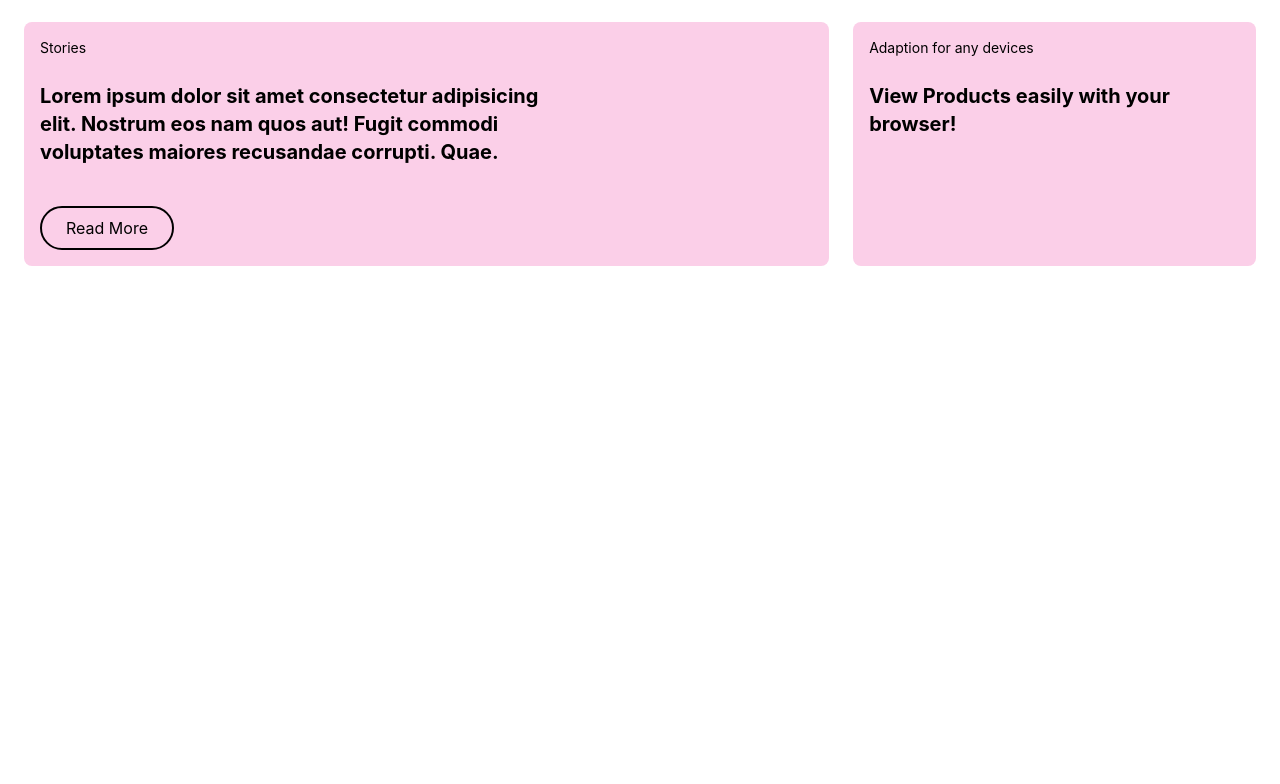
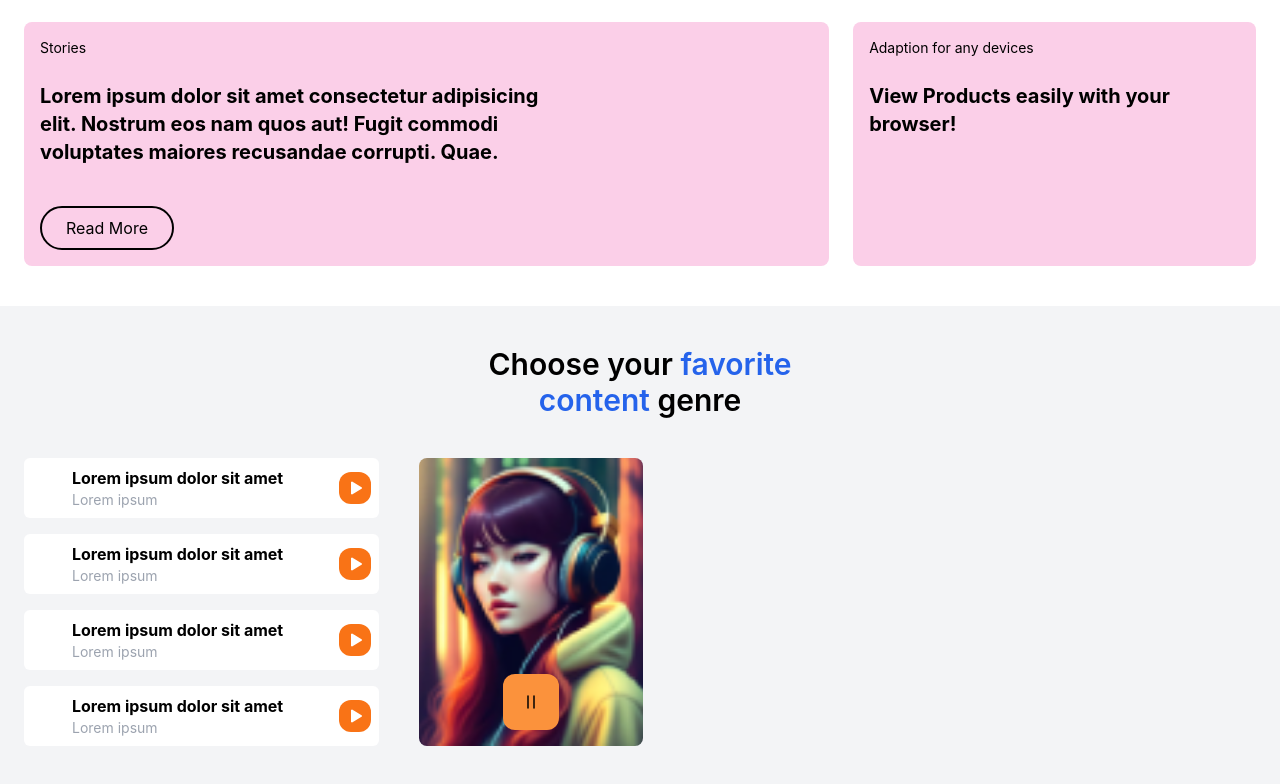
Before and after one commit to danilodavid521/retailor_watch_content, a React (Create React App) app: page / in a window 1280 px wide. Shown: the part 3430-4214 px from the top of the page. Before the commit the page ends 3736 px from the top, so only its background shows below. Built offline with nearby package versions, Linux system fonts and the light colour scheme.

Commit message:
feat: added texts and background color

```diff
--- a/src/App.tsx
+++ b/src/App.tsx
@@ -6,6 +6,7 @@ import Products from './components/Products';
 import Idea from './components/Idea';
 import Creators from './components/Creators';
 import Platform from './components/Platform';
+import FavoriteContent from './components/FavoriteContent';
 
 function App() {
 
@@ -18,6 +19,7 @@ function App() {
       <Idea />
       <Creators />
       <Platform />
+      <FavoriteContent />
     </>
   );
 }
--- /dev/null
+++ b/src/assets/css/favorite-content.css
@@ -0,0 +1,11 @@
+.audio-player .play-btn::after{
+    content: '';
+    width: 50%;
+    height: 50%;
+    background-color: red;
+    border-top: 1px solid #fff;
+    border-right: 1px solid #fff;
+    position: absolute;
+    top:0;
+    right: 0;
+}
--- /dev/null
+++ b/src/components/FavoriteContent.tsx
@@ -0,0 +1,29 @@
+import React from 'react'
+import AudioPlayerCard from './ui/AudioPlayerCard'
+import SongThumnail from '../assets/images/creator.webp'
+import '../assets/css/favorite-content.css'
+
+export default function FavoriteContent() {
+  return (
+    <div className='container px-6 py-10 mx-auto bg-gray-100 relative'>
+      <div className='flex flex-col items-center z-20 relative'>
+        <span className='text-3xl font-semibold'>Choose your <span className='text-blue-600'>favorite</span></span>
+        <span className='text-3xl font-semibold mb-10'><span className='text-blue-600' >content</span> genre</span>
+      </div>
+      <div>
+
+      </div>
+      <div className="audio-player flex">
+        <div className='flex flex-col gap-4 mr-10'>
+          <AudioPlayerCard />
+          <AudioPlayerCard />
+          <AudioPlayerCard />
+          <AudioPlayerCard />
+        </div>
+        <div className='flex flex-col justify-end items-center p-4 bg-cover bg-no-repeat bg-center w-56 rounded-lg' style={{ backgroundImage: `url(${SongThumnail})` }}>
+          <svg className='play-btn p-4 bg-orange-400 box-content rounded-xl relative' xmlns="http://www.w3.org/2000/svg" width="24" height="24" viewBox="0 0 16 16"><path fill="currentColor" d="M6 3.5a.5.5 0 0 1 .5.5v8a.5.5 0 0 1-1 0V4a.5.5 0 0 1 .5-.5zm4 0a.5.5 0 0 1 .5.5v8a.5.5 0 0 1-1 0V4a.5.5 0 0 1 .5-.5z" /></svg>
+        </div>
+      </div>
+    </div>
+  )
+}
--- /dev/null
+++ b/src/components/ui/AudioPlayerCard.tsx
@@ -0,0 +1,17 @@
+import React from 'react'
+
+export default function AudioPlayerCard() {
+    return (
+        <div className='flex items-center gap-4 bg-white rounded-md p-2'>
+            <div className="songs-text mx-10">
+                <h4 className='text-base font-bold'>Lorem ipsum dolor sit amet</h4>
+                <p className='text-sm text-gray-400'>Lorem ipsum </p>
+            </div>
+            <div className="song-icon">
+                <svg className='w-4 h-4 p-2 border text-white
+                 bg-orange-500 rounded-xl border-none box-content' xmlns="http://www.w3.org/2000/svg" viewBox="0 0 256 256"><path fill="currentColor" d="M240 128a15.74 15.74 0 0 1-7.6 13.51L88.32 229.65a16 16 0 0 1-16.2.3A15.86 15.86 0 0 1 64 216.13V39.87a15.86 15.86 0 0 1 8.12-13.82a16 16 0 0 1 16.2.3l144.08 88.14A15.74 15.74 0 0 1 240 128Z" />
+                </svg>
+            </div>
+        </div>
+    )
+}
```
